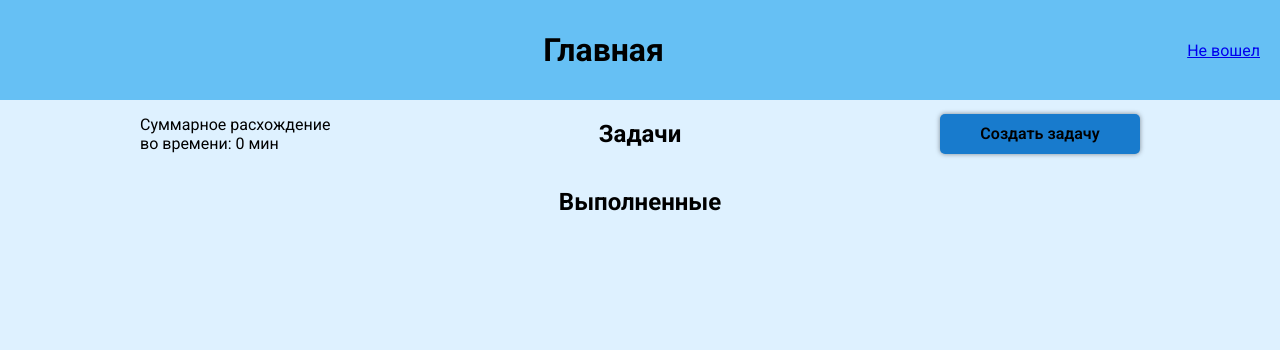
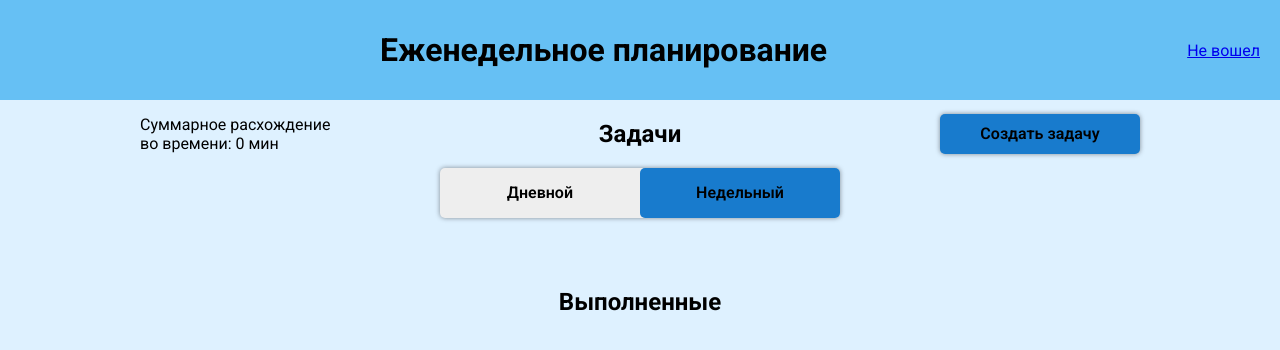
Before and after one commit to Naka4442/wonderful-planner, a Flask app: page /weekly in a window 1280 px wide. Shown: the top 350 px of the page. Run offline with Flask 3, Linux system fonts and the light colour scheme.

Commit message:
Переключатель день/неделя

```diff
--- a/main.py
+++ b/main.py
@@ -125,7 +125,7 @@ with get_db() as db:
         undone = [task for task in tasks if not task.is_done]
         done = [task for task in tasks if task.is_done]
         return render_template(
-            "index.html",
+            "weekly.html",
             user_name=user_name,
             undone=undone,
             done=done,
--- a/static/css/Weekly.css
+++ b/static/css/Weekly.css
@@ -20,3 +20,161 @@ main{
     flex-direction: column;
     align-items: center;
 }
+.tasks{
+    display: flex;
+    flex-direction: column;
+    align-items: center;
+    gap: 10px;
+    width: 75%;
+}
+.task{
+    width: 100%;
+    height: 50px;
+    background-color: #187bcd;
+    border-radius: 5px;
+    box-shadow: 0 0 5px rgba(0, 0, 0, 0.426);
+    padding: 0 20px;
+    display: flex;
+    justify-content: space-between;
+    align-items: center;
+}
+.check{
+    width: 25px;
+    height: 25px;
+    margin: 0;
+    padding: 0;
+    border-radius: 5px;
+}
+#create-task{
+    display: block;
+    width: 200px;
+    height: 40px;
+    color: black;
+
+    background-color: #187bcd;
+    border-radius: 5px;
+    box-shadow: 0 0 5px rgba(0, 0, 0, 0.426);
+
+    display: flex;
+    justify-content: center;
+    align-items: center;
+
+    text-decoration: none;
+    font-weight: 600;
+}
+#filler{
+    width: 200px;
+}
+
+.top-menu{
+    width: calc(75% + 40px);
+    display: flex;
+    align-items: center;
+    justify-content: space-between;
+}
+
+.hidden{
+    display: none !important;
+}
+
+.modal{
+    position: fixed;
+    top: 0;
+    left: 0;
+    width: 100%;
+    height: 100vh;
+    background-color: rgba(0, 0, 0, 0.7);
+
+    display: flex;
+    justify-content: center;
+    align-items: center;
+}
+
+.check-task-modal{
+    width: 400px;
+    height: 250px;
+    background-color: #187bcd;
+    border-radius: 10px;
+    padding: 20px;
+    display: flex;
+    justify-content: center;
+    align-items: center;
+    flex-direction: column;
+    gap: 20px;
+}
+.check-task-modal>h4, .check-task-modal>h3{
+    margin: 0;
+}
+
+.time-block>input{
+    width: 150px;
+    height: 30px;
+    border-radius: 10px;
+    border: 2px solid #2f0b4f;
+
+    font-size: 16px;
+    padding-left: 10px;
+    outline: none;
+}
+
+.time-block{
+    width: 420px;
+    display: flex;
+    gap: 30px;
+    justify-content: center;
+}
+.check-task-modal-button{
+    display: block;
+    width: 200px;
+    height: 40px;
+    color: black;
+    border: none;
+
+    cursor: pointer;
+
+    background-color: #66c0f4;
+    border-radius: 5px;
+    box-shadow: 0 0 5px rgba(0, 0, 0, 0.426);
+
+    display: flex;
+    justify-content: center;
+    align-items: center;
+
+    text-decoration: none;
+    font-weight: 600;
+}
+
+.plan-type-switch{
+    width: 400px;
+    height: 50px;
+    background-color: #eee;
+    border-radius: 5px;
+    box-shadow: 0 0 5px rgba(0, 0, 0, 0.426);
+
+    display: flex;
+    justify-content: space-between;
+
+    margin-bottom: 50px;
+}
+
+.plan-type-switch>a{
+    display: flex;
+    justify-content: center;
+    align-items: center;
+    width: 50%;
+    text-decoration: none;
+    color: black;
+    font-weight: 600;
+    font-size: 16px;
+    border-radius: 5px;
+    cursor: pointer;
+}
+
+
+.plan-type-switch>a:hover{
+    background-color: #187bcd;
+}
+
+.plan-type-switch>a.active{
+    background-color: #187bcd;
+}
--- a/static/css/index.css
+++ b/static/css/index.css
@@ -143,3 +143,38 @@ main{
     text-decoration: none;
     font-weight: 600;
 }
+
+.plan-type-switch{
+    width: 400px;
+    height: 50px;
+    background-color: #eee;
+    border-radius: 5px;
+    box-shadow: 0 0 5px rgba(0, 0, 0, 0.426);
+
+    display: flex;
+    justify-content: space-between;
+
+    margin-bottom: 50px;
+}
+
+.plan-type-switch>a{
+    display: flex;
+    justify-content: center;
+    align-items: center;
+    width: 50%;
+    text-decoration: none;
+    color: black;
+    font-weight: 600;
+    font-size: 16px;
+    border-radius: 5px;
+    cursor: pointer;
+}
+
+
+.plan-type-switch>a:hover{
+    background-color: #187bcd;
+}
+
+.plan-type-switch>a.active{
+    background-color: #187bcd;
+}
--- a/templates/Weekly.html
+++ b/templates/Weekly.html
@@ -3,19 +3,64 @@
 <head>
     <meta charset="UTF-8">
     <meta name="viewport" content="width=device-width, initial-scale=1.0">
-    <link rel="stylesheet" href="{{ url_for('static', filename='css/Weekly.css') }}">
+    <link rel="stylesheet" href="{{ url_for('static', filename='css/weekly.css') }}">
     <title>Еженедельные задания</title>
 </head>
 <body>
     <header>
         <div></div>
-        <h1>Еженедельные задания</h1>
-        <div class="Weekly">
-            <a href="/weekly">{{ user_name }} </a>
+        <h1>Еженедельное планирование</h1>
+        <div class="profile">
+            <a href="/profile">{{ user_name }} </a>
         </div>
     </header>
+
     <main>
-
+        <div class="top-menu">
+            <div id="filler">Суммарное расхождение во времени: {{difference}} мин</div>
+            <h2>Задачи</h2>
+            <a href="/create" id = "create-task">Создать задачу</a>
+        </div>
+        <div class="plan-type-switch">
+            <a href="/">Дневной</a>
+            <a href="/weekly" class="active">Недельный</a>
+        </div>
+        <div class="tasks">
+            {% for task in undone %}
+            <div class="task">
+                <h4>{{ task.title }}</h4>
+                <p>{{task.description}}</p>
+                <p>Сложность: {{task.difficulty}}</p>
+                <p>Время: {{task.supposed_time}}</p>
+                <input type="hidden" value="{{task.id}}" class="task-id">
+                <input class="check" type="checkbox" id="">
+            </div>
+            {% endfor %}
+        </div>
+        <h2>Выполненные</h2>
+        <div class="tasks">
+            {% for task in done %}
+            <div class="task">
+                <h4>{{ task.title }}</h4>
+                <p>{{task.description}}</p>
+                <p>Сложность: {{task.difficulty}}</p>
+                <p>Время: {{task.actual_time}}</p>
+                <input type="hidden" value="{{task.id}}" class="task-id">
+            </div>
+            {% endfor %}
+        </div>
     </main>
+    <section class="modal hidden">
+        <div class="check-task-modal">
+            <h3>Завершение задачи</h3>
+            <h4 class="check-task-modal-title"></h4>
+            <p>Укажите время выполнения</p>
+            <div class="time-block">
+                <input type="number" name="time-hours" id="time-hours" min="0" placeholder="Часы">
+                <input type="number" name="time-minutes" id="time-minutes" min="0" max="59" placeholder="Минуты">
+            </div>
+            <button class="check-task-modal-button">Завершить</button>
+        </div>
+    </section>
 </body>
 </html>
--- a/templates/index.html
+++ b/templates/index.html
@@ -9,7 +9,7 @@
 <body>
     <header>
         <div></div>
-        <h1>Главная</h1>
+        <h1>Ежедневное планирование</h1>
         <div class="profile">
             <a href="/profile">{{ user_name }} </a>
         </div>
@@ -20,6 +20,10 @@
             <div id="filler">Суммарное расхождение во времени: {{difference}} мин</div>
             <h2>Задачи</h2>
             <a href="/create" id = "create-task">Создать задачу</a>
+        </div>
+        <div class="plan-type-switch">
+            <a href="/" class="active">Дневной</a>
+            <a href="/weekly">Недельный</a>
         </div>
         <div class="tasks">
             {% for task in undone %}
@@ -42,7 +46,6 @@
                 <p>Сложность: {{task.difficulty}}</p>
                 <p>Время: {{task.actual_time}}</p>
                 <input type="hidden" value="{{task.id}}" class="task-id">
-                <!-- <input class="check" type="checkbox" id=""> -->
             </div>
             {% endfor %}
         </div>
```
